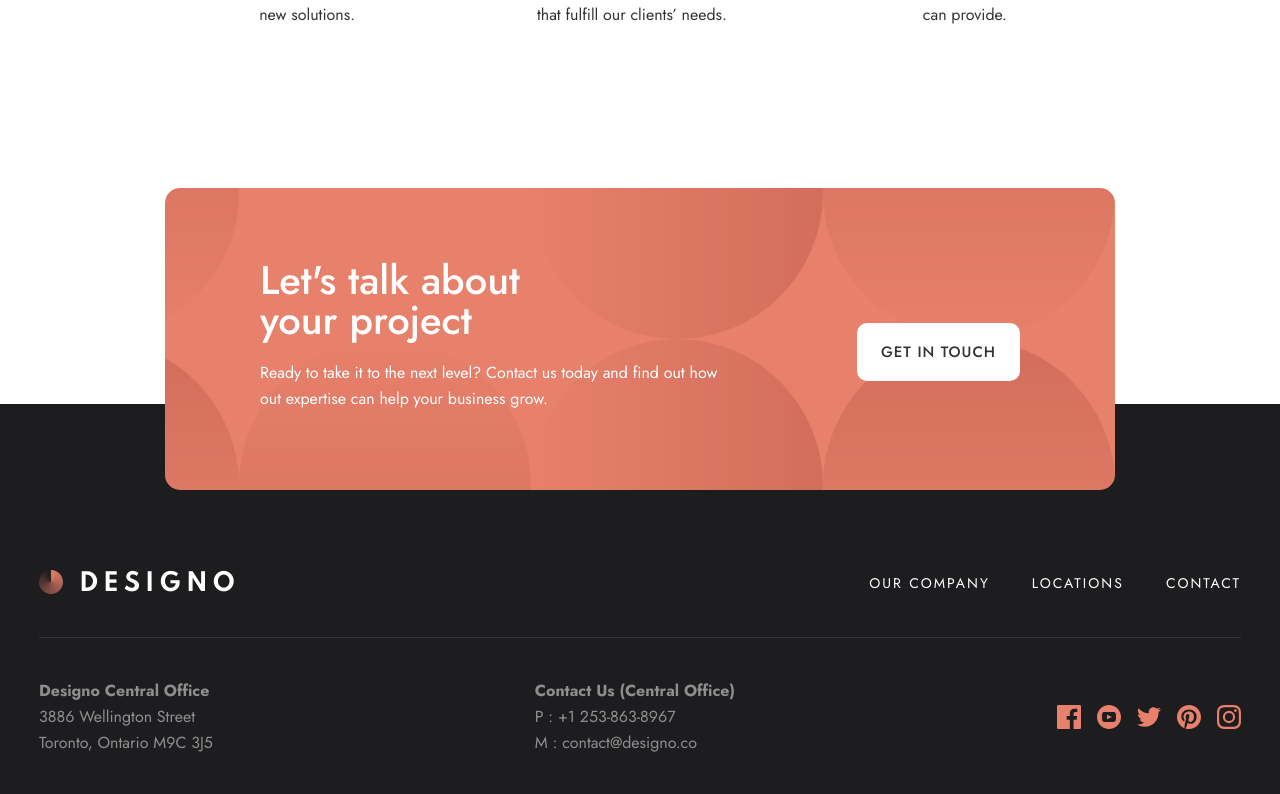
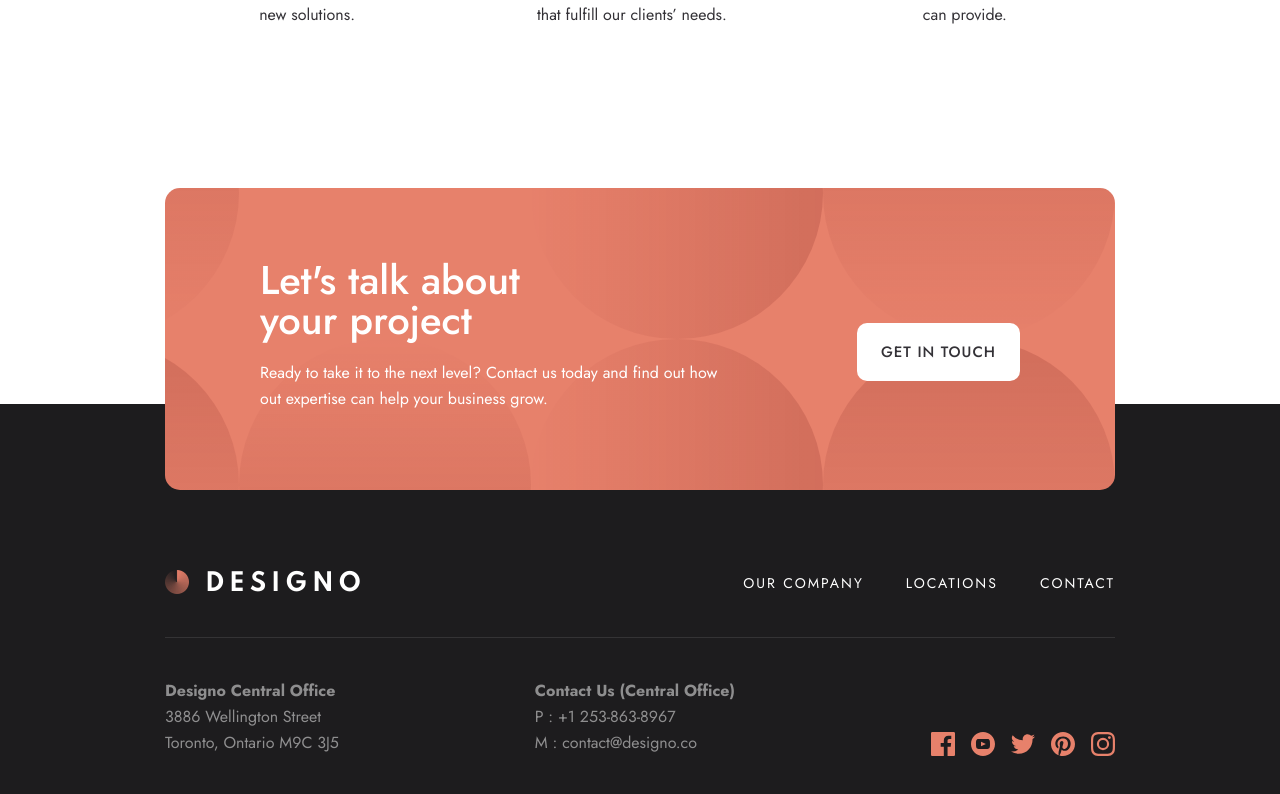
Before and after one commit to presh-031/designo, a Next.js app: page / in a window 1280 px wide. Shown: the part 2285-3079 px from the top of the page. Built offline with nearby package versions, Linux system fonts and the light colour scheme.

Commit message:
style:finishd making jomepage responsive

```diff
--- a/components/Footer.tsx
+++ b/components/Footer.tsx
@@ -18,7 +18,7 @@ const Footer = () => {
         isContactPage
           ? "pt-[6.4rem] sm:pt-[8.0rem]"
           : "pt-[25.35rem] sm:pt-[16.6rem]"
-      } text-center font-normal text-white  sm:px-[3.9rem] `}
+      } text-center font-normal text-white  sm:px-[3.9rem] xl:px-[16.5rem]`}
     >
       <div className=" sm:flex sm:justify-between sm:border-b-[1px] sm:border-white sm:border-opacity-10 sm:pb-[4rem]">
         <Link
@@ -46,7 +46,7 @@ const Footer = () => {
         </ul>
       </div>
 
-      <div className="mt-[4rem] flex flex-col gap-[4rem]   pb-[6.4rem] sm:justify-between min-[717px]:flex-row min-[717px]:text-left">
+      <div className="mt-[4rem] flex flex-col gap-[4rem]   pb-[6.4rem] sm:justify-between min-[717px]:flex-row min-[717px]:items-end min-[717px]:text-left">
         <ul className=" text-[1.6rem] leading-[2.6rem] opacity-50">
           <li className="font-bold">Designo Central Office</li>
           <li>3886 Wellington Street</li>
```
